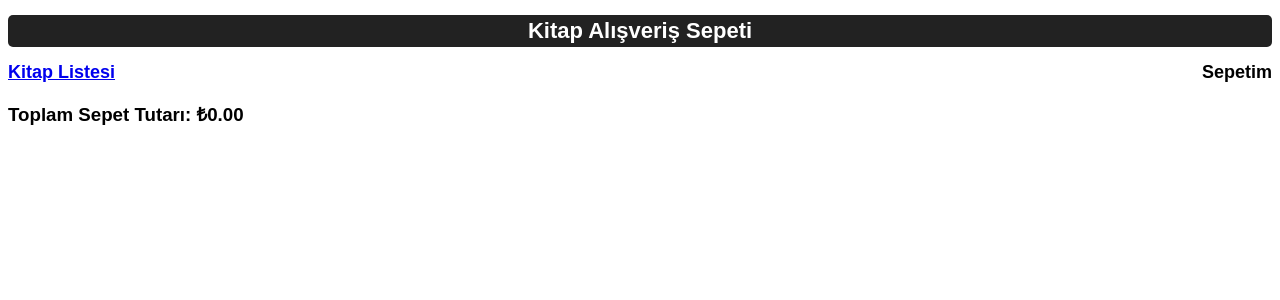
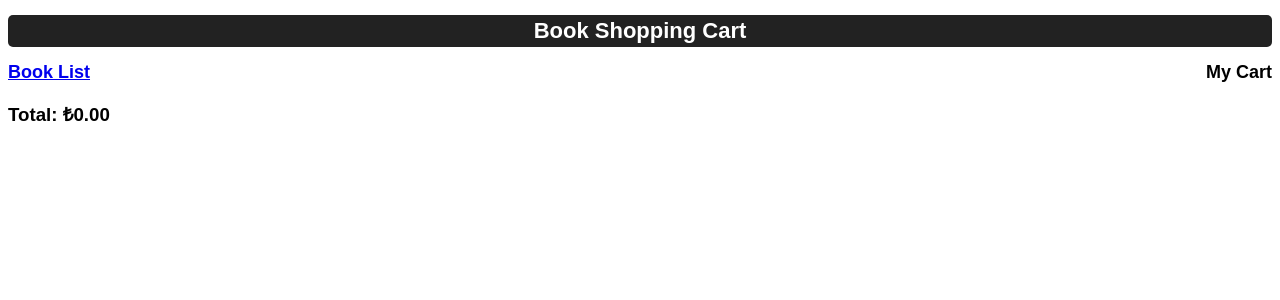
Before and after one commit to Fatihce57/shopping_redux, a React (Create React App) app: page /cart in a window 1280 px wide. Shown: the top 300 px of the page. Built offline with nearby package versions, Linux system fonts and the light colour scheme.

Commit message:
setted language English

```diff
--- a/src/App.js
+++ b/src/App.js
@@ -8,8 +8,8 @@ function App(props) {
   return (
     <div className="App">
       <h1>
-       Kitap Alışveriş Sepeti
-       </h1>
+        Book Shopping Cart
+      </h1>
       <Route exact path="/" component={Products} />
       <Route path="/cart" component={Cart} />
     </div>
--- a/src/components/Cart.js
+++ b/src/components/Cart.js
@@ -8,10 +8,10 @@ const Cart = (props) => {
     return (
         <div>
             <h2>
-                <Link to="/">Kitap Listesi</Link> <span>Sepetim</span>
+                <Link to="/">Book List</Link> <span>My Cart</span>
             </h2>
 
-            <h3>Toplam Sepet Tutarı: &#8378;{totalPrice.toFixed(2)}</h3>
+            <h3>Total: &#8378;{totalPrice.toFixed(2)}</h3>
 
             {props.cart.map(book => (
                 <div className="book">
@@ -21,10 +21,10 @@ const Cart = (props) => {
                     />
                     <div>
                         <h4>{book.name}</h4>
-                        <p>Yazar: {book.author}</p>
-                        <p>Fiyat: &#8378;{book.price}</p>
+                        <p>Author: {book.author}</p>
+                        <p>Price: &#8378;{book.price}</p>
                         <button>-</button>
-                        <button>Sepetten Çıkar</button>
+                        <button>Remove</button>
                         <button>+</button>
                     </div>
                 </div>
--- a/src/components/Products.js
+++ b/src/components/Products.js
@@ -1,26 +1,26 @@
 import React from 'react'
 import { Link } from 'react-router-dom'
 import { connect } from 'react-redux'
-import { sepeteEkle } from '../redux/actions/cartAction'
+import { addToCart } from '../redux/actions/cartAction'
 
 const Products = (props) => {
     // console.log("Cart:", props.cart)
     return (
         <div>
             <h2>
-                <span> Kitap Listesi </span>
+                <span> Book List </span>
                 <Link to="/cart">
-                    Sepetim
+                    My Cart
                 </Link>
             </h2>
             {props.bookList.map((book) => (
                 <div className="book" key={book.id}>
                     <img src={book.image} alt={book.name} />
                     <div>
-                        <h4> {book.name} </h4> <p> Yazar: {book.author} </p>
-                        <p> Fiyat: &#8378; {book.price}</p>
-                        <button onClick={() => props.sepeteEkle(book)}>
-                            Sepete Ekle
+                        <h4> {book.name} </h4> <p> Author: {book.author} </p>
+                        <p> Price: &#8378; {book.price}</p>
+                        <button onClick={() => props.addToCart(book)}>
+                            Add to Cart
                         </button>
                     </div>
                 </div>
@@ -36,4 +36,4 @@ const mapStateToProps = (state) => {
     };
 };
 
-export default connect(mapStateToProps, { sepeteEkle })(Products);
+export default connect(mapStateToProps, { addToCart })(Products);
--- a/src/redux/actions/cartAction.js
+++ b/src/redux/actions/cartAction.js
@@ -1,3 +1,3 @@
-export const sepeteEkle = book => {
-    return { type: 'SEPETE_EKLE', payload: book }
+export const addToCart = book => {
+    return { type: 'ADD_TO_CART', payload: book }
 };
--- a/src/redux/reducers/reducer.js
+++ b/src/redux/reducers/reducer.js
@@ -7,7 +7,7 @@ const INITIAL_STATE = {
 
 export const reducer = (state = INITIAL_STATE, action) => {
     switch (action.type) {
-        case 'SEPETE_EKLE':
+        case 'ADD_TO_CART':
             return { ...state, cart: [...state.cart, action.payload] };
         default:
             return state;
```
